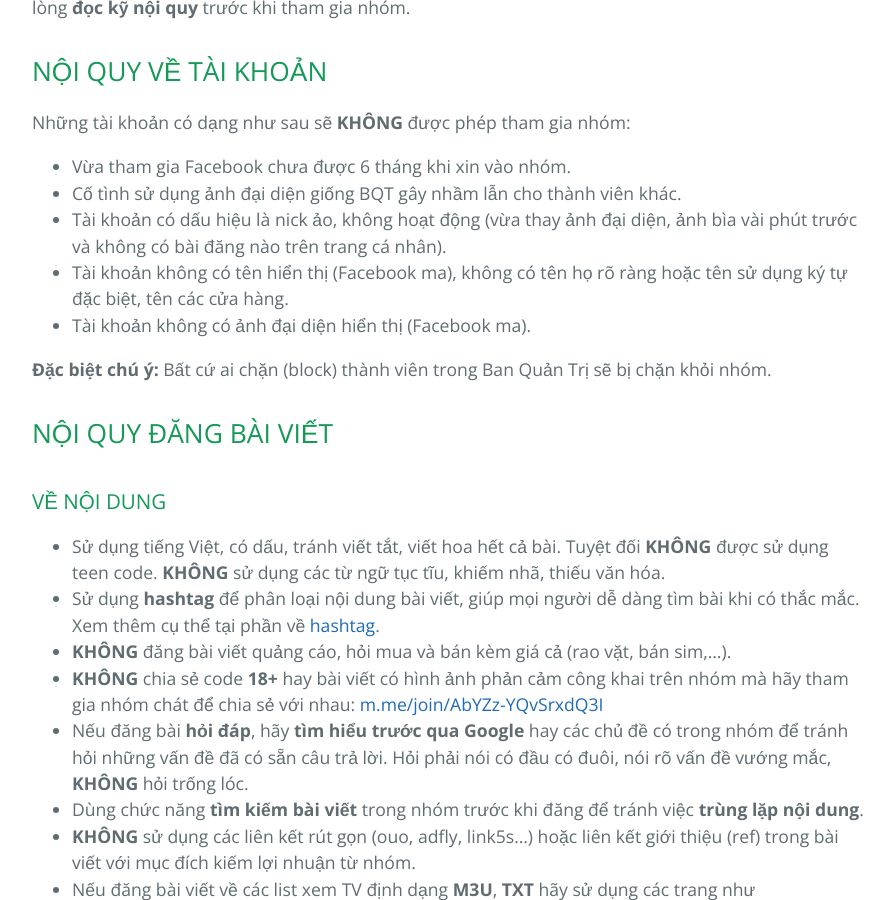
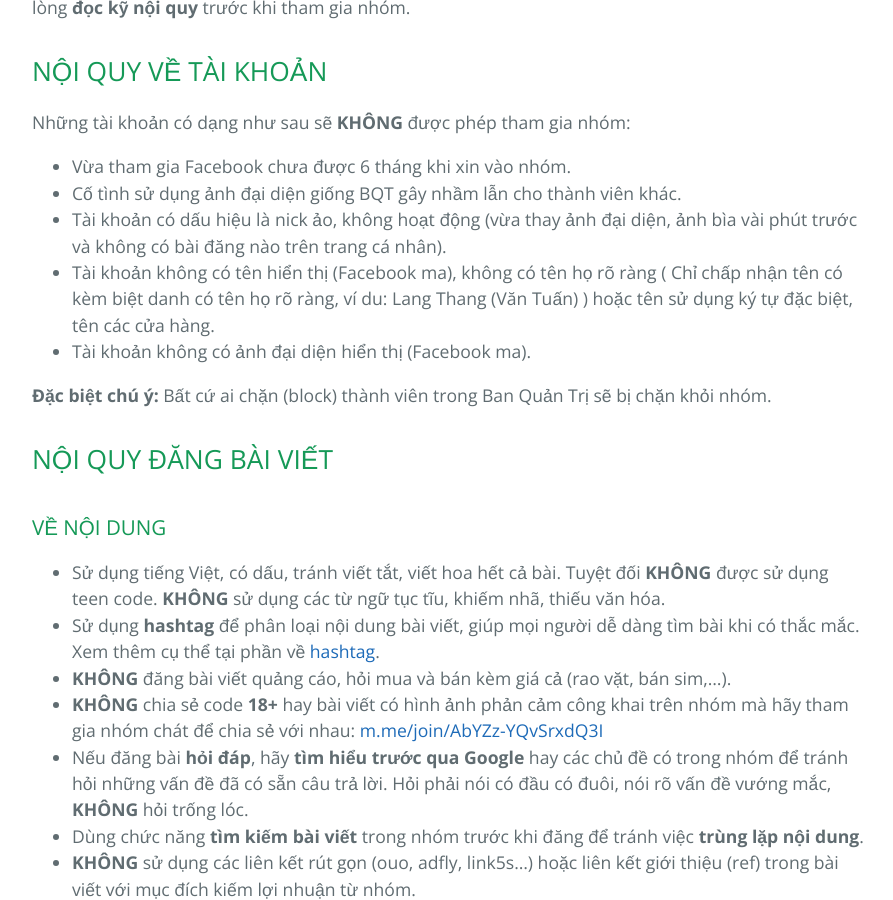
Before and after one commit to huuvinhvn/aplay, a Jekyll site: the page built from rules.md, in a window 1280 px wide and 900 px high, scrolled down 856 px. Shown: the whole window, without its empty margins (192-1085 px from the left). Built offline with Jekyll 4.4.1, drawn with Linux system fonts in a browser that asks for light colours; our own code applies the rules of GitHub Pages for plain Markdown files.

Commit message:
Update rules.md

```diff
--- a/rules.md
+++ b/rules.md
@@ -10,7 +10,7 @@ Những tài khoản có dạng như sau sẽ **KHÔNG** được phép tham gia
 - Vừa tham gia Facebook chưa được 6 tháng khi xin vào nhóm.
 - Cố tình sử dụng ảnh đại diện giống BQT gây nhầm lẫn cho thành viên khác.
 - Tài khoản có dấu hiệu là nick ảo, không hoạt động (vừa thay ảnh đại diện, ảnh bìa vài phút trước và không có bài đăng nào trên trang cá nhân).
-- Tài khoản không có tên hiển thị (Facebook ma), không có tên họ rõ ràng hoặc tên sử dụng ký tự đặc biệt, tên các cửa hàng.
+- Tài khoản không có tên hiển thị (Facebook ma), không có tên họ rõ ràng ( Chỉ chấp nhận tên có kèm biệt danh có tên họ rõ ràng, ví du: Lang Thang (Văn Tuấn) ) hoặc tên sử dụng ký tự đặc biệt, tên các cửa hàng.
 -  Tài khoản không có ảnh đại diện hiển thị (Facebook ma).
 
 **Đặc biệt chú ý:** Bất cứ ai chặn (block) thành viên trong Ban Quản Trị sẽ bị chặn khỏi nhóm.
```
